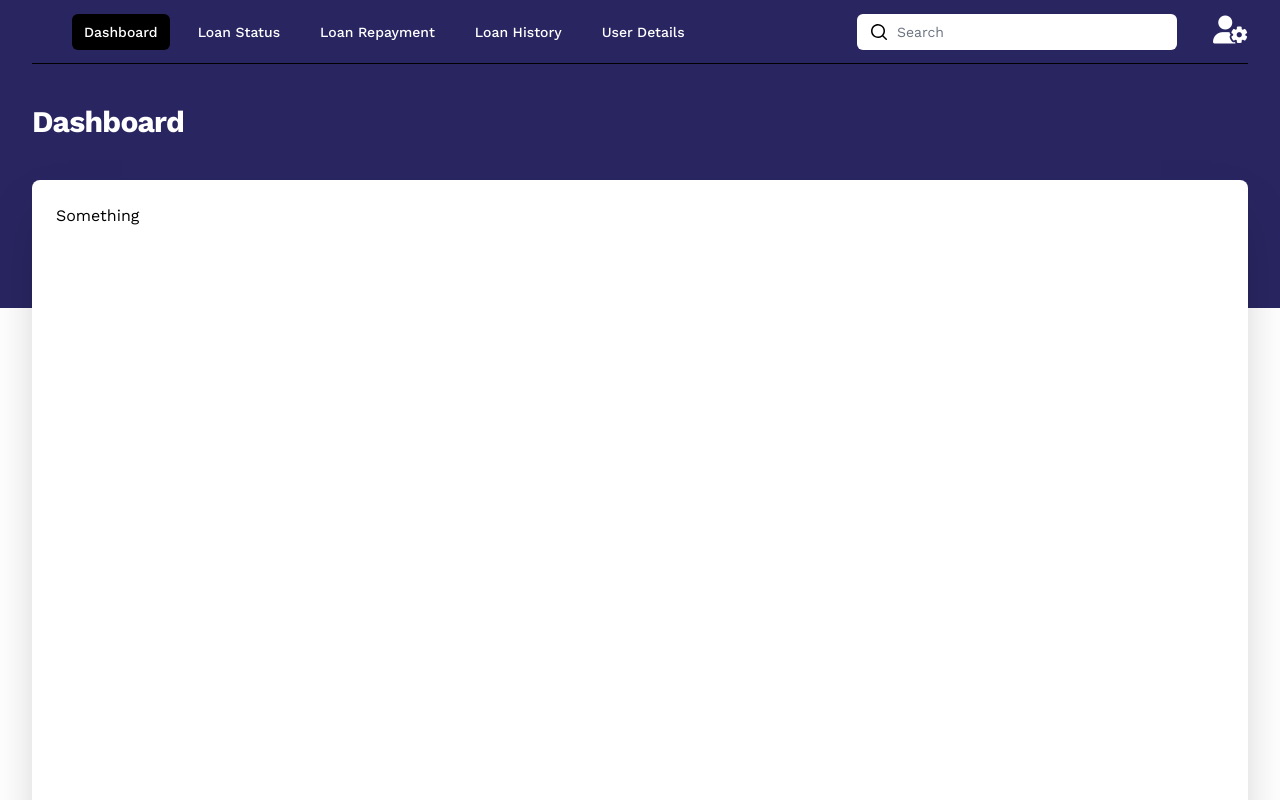
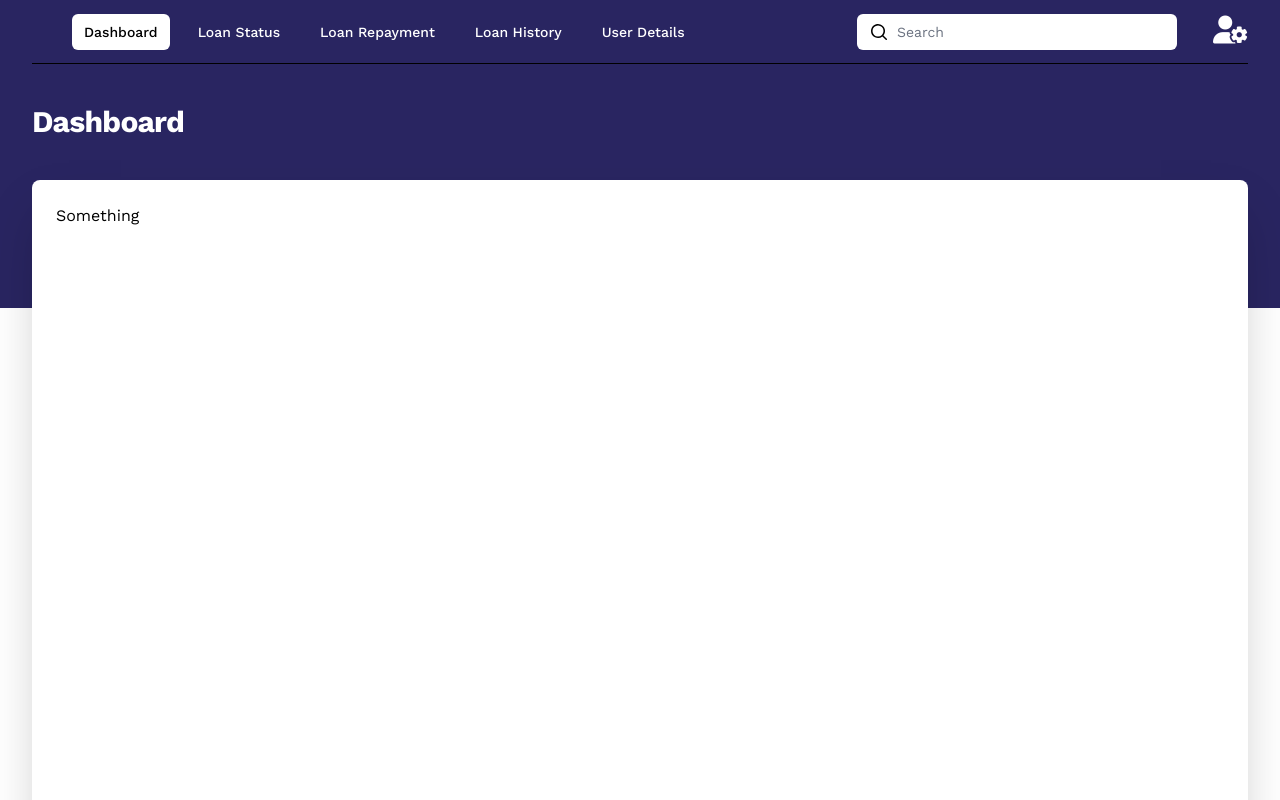
Before and after one commit to Konyuka/Loans-AI, a Vue app: page /dashboard in a window 1280 px wide. Shown: the top 800 px of the page. Built offline with nearby package versions, Linux system fonts and the light colour scheme.

Commit message:
accent color change

```diff
--- a/src/layout/Dashboard.vue
+++ b/src/layout/Dashboard.vue
@@ -24,7 +24,7 @@ const userSettings = ref(false);
                                     <div class="flex space-x-4">
                                         <!-- Current: "bg-indigo-700 text-white", Default: "text-white hover:bg-indigo-500 hover:bg-opacity-75" -->
                                         <a href="#"
-                                            class="bg-black text-white rounded-md py-2 px-3 text-sm font-medium transform transition hover:scale-125 duration-600 ease-in-out"
+                                            class="bg-white text-black rounded-md py-2 px-3 text-sm font-medium transform transition hover:scale-125 duration-600 ease-in-out"
                                             aria-current="page">Dashboard</a>
                                         <a href="#"
                                             class="text-white hover:bg-indigo-500 hover:bg-opacity-75 rounded-md py-2 px-3 text-sm font-medium transform transition hover:scale-125 duration-600 ease-in-out">Loan Status</a>
```
